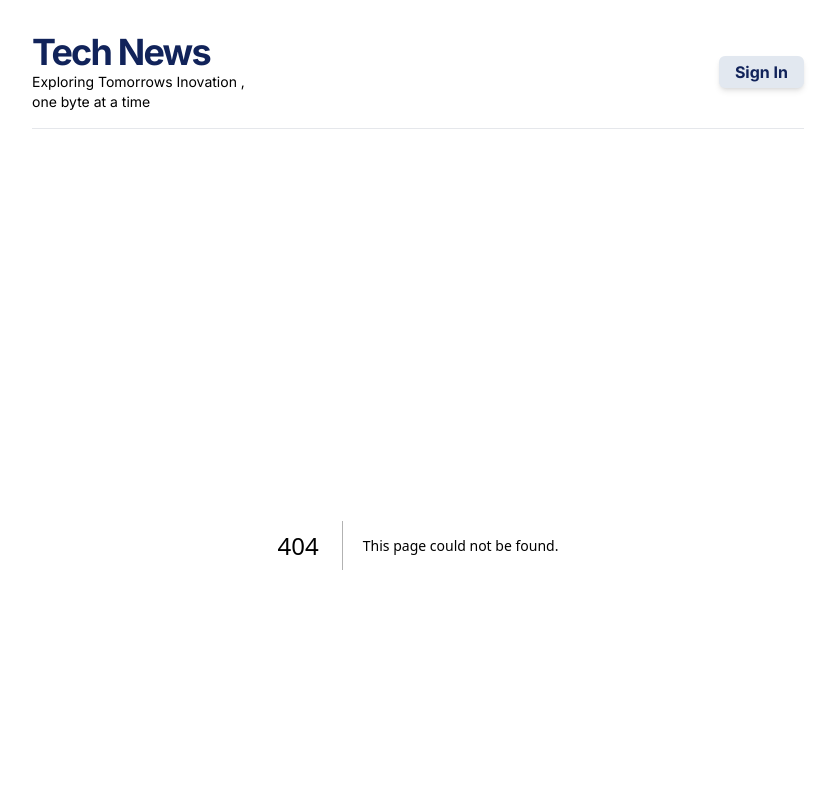
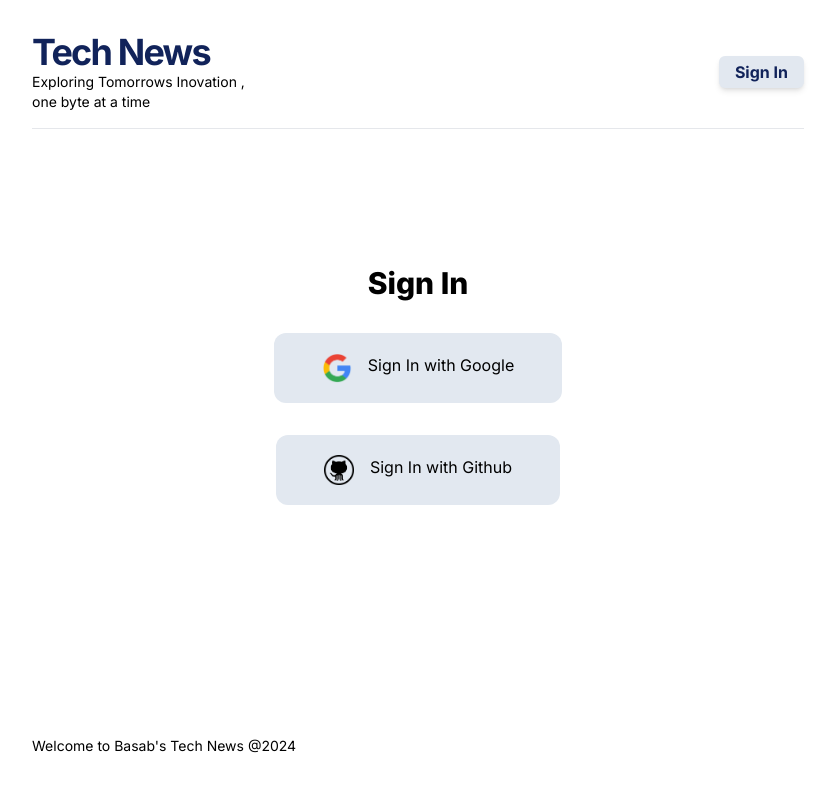
Before and after one commit to Basab-Saha/NextJS_WebApp, a Next.js app: page /sign-in in a window 1280 px wide. Before the commit this address had no page. Shown: the top 800 px of the page, without its empty margins (222-1057 px from the left). Built offline with nearby package versions, Linux system fonts and the light colour scheme.

Commit message:
Made and Styled Sign-In Page -> Sign in Buttons - Commit3

```diff
--- a/app/components/CatagoriesList.tsx
+++ b/app/components/CatagoriesList.tsx
@@ -8,7 +8,7 @@ export default function CatagoriesList(){
             {
                 CatagoriesData.map((catagory)=>{
                     return (
-                        <Link className='bg-dark px-2 py-1 text-white rounded-md' href={`/catagories/${catagory.name}`}>
+                        <Link className='bg-dark px-2 py-1 hover:scale-105 transition font-bold text-white rounded-md' href={`/catagories/${catagory.name}`}>
                         <p key={catagory.id} >{catagory.name}</p>
                         </Link>
 
--- /dev/null
+++ b/app/components/SignInButtons.tsx
@@ -0,0 +1,19 @@
+export default function SignInButtons(){
+    return(
+        <div className=" flex flex-col items-center gap-8 mt-20 py-10">
+            <h1 className="text-3xl font-extrabold">Sign In</h1>
+            <div>
+            <button className="bg-slate-200 px-12 rounded-xl py-5 flex gap-4 hoverClass">
+                <img src='/google-logo.png' width={30} height={30}></img>
+                <h1>Sign In with Google</h1>
+            </button>
+            </div>
+            <div>
+            <button className="bg-slate-200 px-12 rounded-xl py-5 flex gap-4 hoverClass">
+                <img src='/github-logo.png' width={30} height={30}></img>
+                <h1>Sign In with Github</h1>
+            </button>
+            </div>
+        </div>
+    )
+}
--- a/app/globals.css
+++ b/app/globals.css
@@ -6,3 +6,7 @@
   @apply bg-slate-200 px-4 py-1 rounded-md hover:bg-yellow-300 text-dark font-bold shadow-md
   transition  hover:scale-105
 }
+
+.hoverClass{
+  @apply transition hover:scale-105
+}
--- /dev/null
+++ b/app/sign-in/page.tsx
@@ -0,0 +1,7 @@
+import SignInButtons from "../components/SignInButtons";
+
+export default function SignIn(){
+    return (
+        <SignInButtons/>
+    )
+}
```
Also changed, not shown: public/github-logo.png (added), public/google-logo.png (added).
